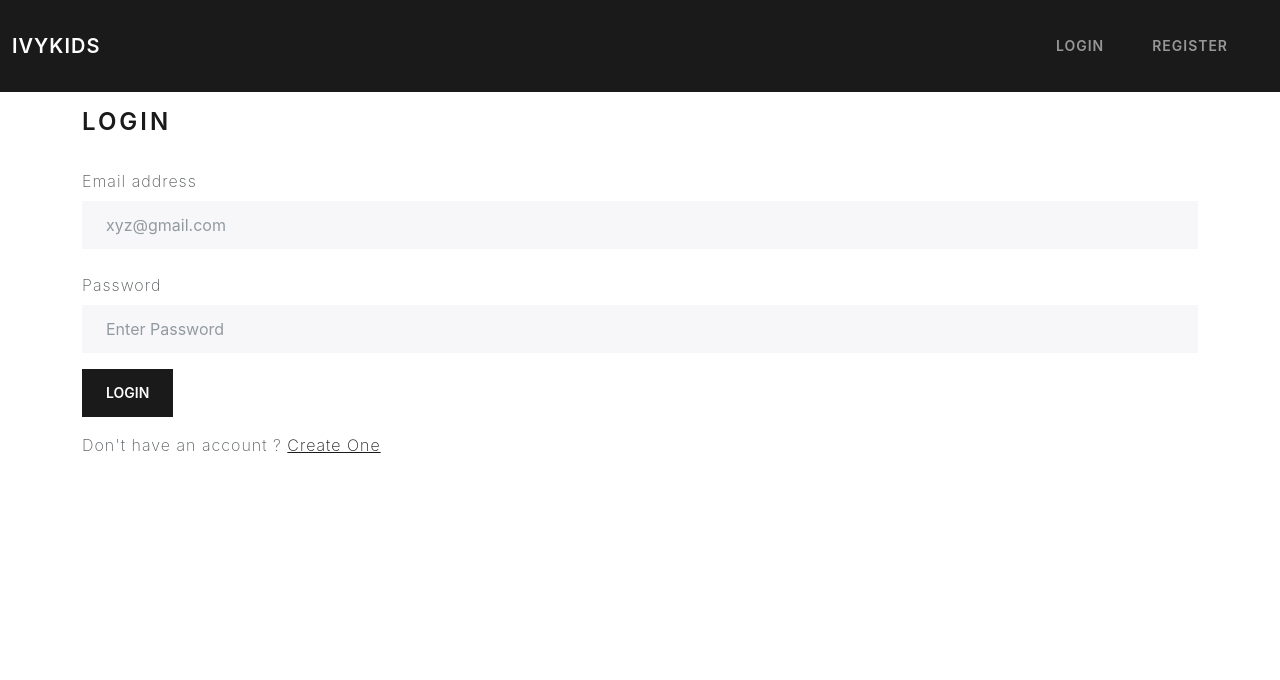
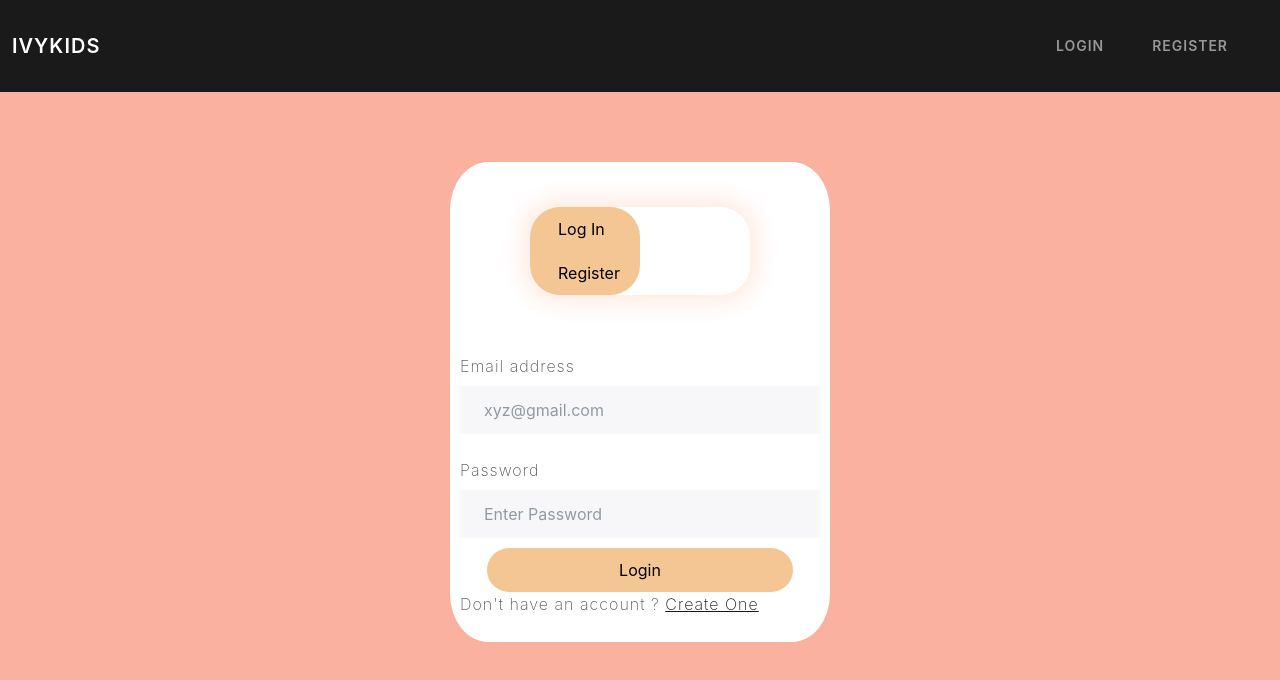
Before and after one commit to KaustubhMogha11/ivyKids, a React (Create React App) app in the folder client/: page /login in a window 1280 px wide. Shown: the top 680 px of the page. Built offline with nearby package versions, Linux system fonts and the light colour scheme; no server answers.

Commit message:
added login-register

```diff
--- a/client/src/pages/CreateContact.js
+++ b/client/src/pages/CreateContact.js
@@ -58,7 +58,7 @@ const CreateContact = () => {
             name="name"
             value={userDetails.name}
             onChange={handleInputChange}
-            placeholder="John Doe"
+            placeholder="name"
             required
           />
         </div>
@@ -73,7 +73,7 @@ const CreateContact = () => {
             name="address"
             value={userDetails.address}
             onChange={handleInputChange}
-            placeholder="WalkStreet 05, California"
+            placeholder="delhi"
             required
           />
         </div>
@@ -88,7 +88,7 @@ const CreateContact = () => {
             name="email"
             value={userDetails.email}
             onChange={handleInputChange}
-            placeholder="johndoe@example.com"
+            placeholder="xyz@example.com"
             required
           />
         </div>
@@ -103,7 +103,7 @@ const CreateContact = () => {
             name="phone"
             value={userDetails.phone}
             onChange={handleInputChange}
-            placeholder="+977 987654321"
+            placeholder="+999999999"
             required
           />
         </div>
--- /dev/null
+++ b/client/src/pages/Login.css
@@ -0,0 +1,125 @@
+body
+{
+  background-color: #fab1a0;
+}
+/*for login and register*/
+#login-form
+{
+    margin-top: 70px;
+}
+.form-box
+{
+    width: 380px;
+    height: 480px;
+    position: relative;
+    margin: 2% auto;
+    background: white;
+    padding: 10px;
+    overflow: hidden;
+    border-radius:10%;
+}
+.form-box2
+{
+    width: 380px;
+    height: 680px;
+    position: relative;
+    margin: 2% auto;
+    background: white;
+    padding: 10px;
+    overflow: hidden;
+    border-radius:10%;
+}
+.button-box
+{
+    width: 220px;
+    margin: 35px auto;
+    position: relative;
+    box-shadow: 0 0 20px 9px #ff61241f;
+    border-radius: 30px;
+}
+.toggle-btn
+{
+    padding: 10px 28px;
+    cursor: pointer;
+    background: transparent;
+    border: 0;
+    outline: none;
+    position: relative;
+}
+#btn
+{
+    top: 0;
+    left: 0;
+    position: absolute;
+    width: 110px;
+    height: 100%;
+    background: #F3C693;
+    border-radius: 30px;
+    transition: .5s;
+}
+.input-group-login
+{
+    top: 150px;
+    position: absolute;
+    width: 280px;
+
+}
+.input-group-register
+{
+    top: 150px;
+    position: absolute;
+    width: 280px;
+}
+.input-field
+{
+    width: 100%;
+    padding: 10px 0 10px 10px;
+    margin: 5px 0;
+    border-left: 0;
+    border-top: 0;
+    border-right: 0;
+    border-bottom: 1px solid #999;
+    outline:none;
+}
+.submit-btn
+{
+    width: 85%;
+    padding: 10px 30px;
+    cursor: pointer;
+    display: block;
+    margin: auto;
+    margin-top:10px;
+    background:#F3C693;
+    border: 0;
+    outline: none;
+    border-radius: 30px;
+}
+.check-box
+{
+    margin: 30px 10px 34px;
+}
+span
+{
+    color: #777;
+    font-size: 12px;
+    bottom: 35%;
+    position: absolute;
+}
+#login
+{
+    left: 50px;
+}
+#login-input
+{
+    color: white;
+    font-size: 15;
+}
+#register
+{
+    left: 750px;
+}
+#register input
+{
+    color: black;
+    font-size: 15;
+}
--- a/client/src/pages/Login.js
+++ b/client/src/pages/Login.js
@@ -1,9 +1,9 @@
 import { useContext, useState } from "react";
 import { Link } from "react-router-dom";
-
+import "./Login.css"
 import AuthContext from "../context/AuthContext";
 import ToastContext from "../context/ToastContext";
-
+import "./auth";
 const Login = () => {
   const { toast } = useContext(ToastContext);
   const { loginUser } = useContext(AuthContext);
@@ -32,9 +32,15 @@ const Login = () => {
 
   return (
     <>
-      <h3>Login</h3>
+      {/* <h3 >Login</h3> */}
 
-      <form onSubmit={handleSubmit}>
+      <form onSubmit={handleSubmit} id="login-form" class="login-page">
+       <div class="form-box">
+       <div class="button-box">
+        <div id="btn"></div>
+        <button type="button" onclick='login()' class="toggle-btn">Log In</button>
+        <Link to="/register"> <button type="button" onclick='register()' class="toggle-btn">Register</button></Link>
+      </div>
         <div className="form-group">
           <label htmlFor="emailInput" className="form-label mt-4">
             Email address
@@ -66,10 +72,11 @@ const Login = () => {
             required
           />
         </div>
-        <input type="submit" value="Login" className="btn btn-primary my-3" />
+        <input type="submit" value="Login" class="submit-btn" />
         <p>
           Don't have an account ? <Link to="/register">Create One</Link>
         </p>
+        </div>
       </form>
     </>
   );
--- a/client/src/pages/Register.js
+++ b/client/src/pages/Register.js
@@ -1,9 +1,9 @@
 import { useContext, useState } from "react";
 import { Link } from "react-router-dom";
-
+import "./Login.css";
 import AuthContext from "../context/AuthContext";
 import ToastContext from "../context/ToastContext";
-
+import "./auth";
 const Register = () => {
   const { toast } = useContext(ToastContext);
   const { registerUser } = useContext(AuthContext);
@@ -44,10 +44,17 @@ const Register = () => {
 
   return (
     <>
-      <h3>Create your account</h3>
+    {/* <div class="form-box"> */}
+      {/* <h3>Create your account</h3> */}
 
-      <form onSubmit={handleSubmit}>
-        <div class="form-group">
+      <form onSubmit={handleSubmit} id="register" class="input-group-register">
+      <div class="form-box2">
+      <div class="button-box">
+        <div id="btn"></div>
+        <Link to="/login"><button type="button" onclick='login()' class="toggle-btn">Log In</button></Link>
+        <Link to="/register"> <button type="button" onclick='register()' class="toggle-btn">Register</button></Link>
+      </div>
+       <div class="form-group">
           <label for="nameInput" class="form-label mt-4">
             Your Name
           </label>
@@ -111,12 +118,14 @@ const Register = () => {
         <input
           type="submit"
           value="Register"
-          className="btn btn-primary my-3"
+          class="submit-btn"
         />
         <p>
           Already have an account ? <Link to="/login">Login</Link>
         </p>
+      </div>
       </form>
+      {/* </div> */}
     </>
   );
 };
--- /dev/null
+++ b/client/src/pages/auth.js
@@ -0,0 +1,15 @@
+var x = document.getElementById('login');
+var y = document.getElementById('register');
+var z = document.getElementById('btn');
+function register()
+{
+    x.style.left = '-400px';
+    y.style.left = '50px';
+    z.style.left = '110px';
+}
+function login()
+{
+    x.style.left = '50px';
+    y.style.left = '450px';
+    z.style.left = '0px';
+}
```
